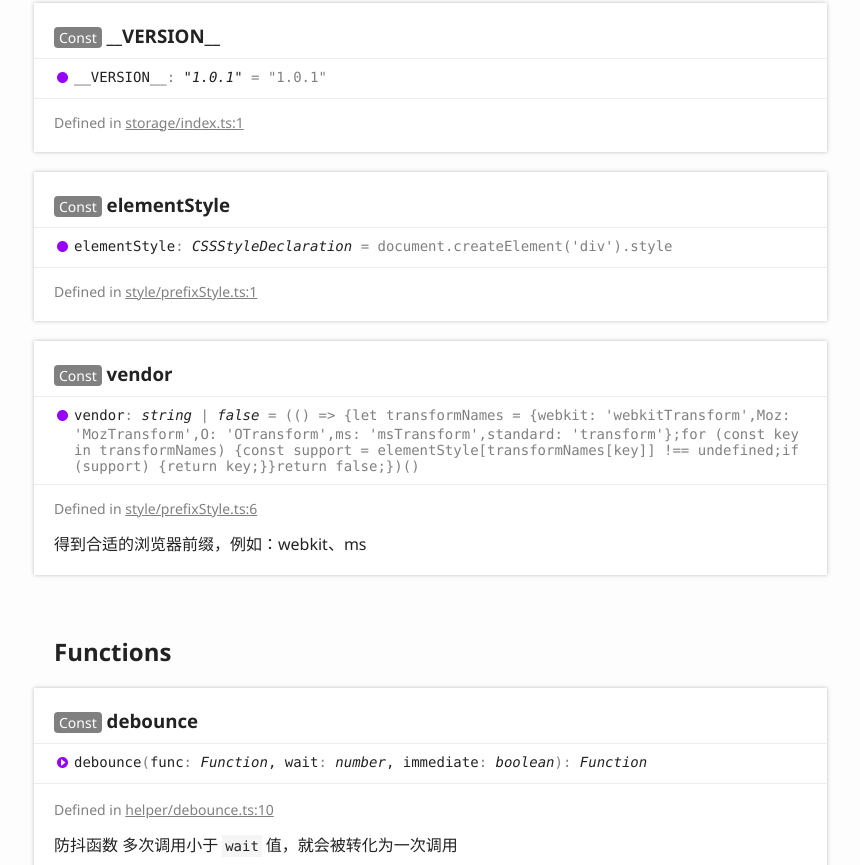
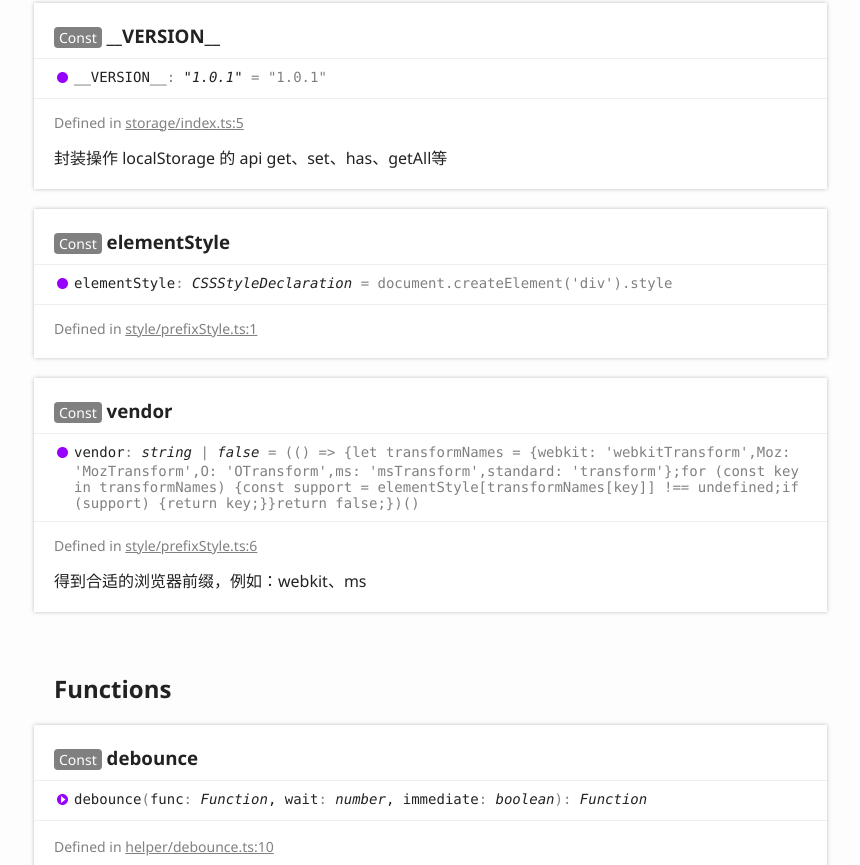
Before and after one commit to bjw1234/jevon-utils, a website: page docs/globals.html in a window 1280 px wide. Shown: the part 855-1720 px from the top of the page, without its empty margins (6-866 px from the left). Drawn offline with Linux system fonts and the light colour scheme.

Commit message:
内容调整修改

```diff
--- a/docs/globals.html
+++ b/docs/globals.html
@@ -89,7 +89,7 @@
 								<li class="tsd-kind-function"><a href="globals.html#deepclone" class="tsd-kind-icon">deep<wbr>Clone</a></li>
 								<li class="tsd-kind-function"><a href="globals.html#downloadhelper" class="tsd-kind-icon">down<wbr>Load<wbr>Helper</a></li>
 								<li class="tsd-kind-function"><a href="globals.html#frontenddownloadcsv" class="tsd-kind-icon">front<wbr>End<wbr>Download<wbr>Csv</a></li>
-								<li class="tsd-kind-function"><a href="globals.html#gen_text_img" class="tsd-kind-icon">gen_<wbr>text_<wbr>img</a></li>
+								<li class="tsd-kind-function"><a href="globals.html#genrandomheader" class="tsd-kind-icon">gen<wbr>Random<wbr>Header</a></li>
 								<li class="tsd-kind-function"><a href="globals.html#generateuuid" class="tsd-kind-icon">generateUUID</a></li>
 								<li class="tsd-kind-function"><a href="globals.html#getcookie" class="tsd-kind-icon">get<wbr>Cookie</a></li>
 								<li class="tsd-kind-function"><a href="globals.html#getparambyname" class="tsd-kind-icon">get<wbr>Param<wbr>ByName</a></li>
@@ -118,9 +118,15 @@
 					<div class="tsd-signature tsd-kind-icon">__VERSION__<span class="tsd-signature-symbol">:</span> <span class="tsd-signature-type">"1.0.1"</span><span class="tsd-signature-symbol"> = &quot;1.0.1&quot;</span></div>
 					<aside class="tsd-sources">
 						<ul>
-							<li>Defined in <a href="https://github.com/bjw1234/jevon-utils/blob/9295e90/src/storage/index.ts#L1">storage/index.ts:1</a></li>
+							<li>Defined in <a href="https://github.com/bjw1234/jevon-utils/blob/b6f1078/src/storage/index.ts#L5">storage/index.ts:5</a></li>
 						</ul>
 					</aside>
+					<div class="tsd-comment tsd-typography">
+						<div class="lead">
+							<p>封装操作 localStorage 的 api
+							get、set、has、getAll等</p>
+						</div>
+					</div>
 				</section>
 				<section class="tsd-panel tsd-member tsd-kind-variable">
 					<a name="elementstyle" class="tsd-anchor"></a>
@@ -128,7 +134,7 @@
 					<div class="tsd-signature tsd-kind-icon">element<wbr>Style<span class="tsd-signature-symbol">:</span> <span class="tsd-signature-type">CSSStyleDeclaration</span><span class="tsd-signature-symbol"> = document.createElement(&#x27;div&#x27;).style</span></div>
 					<aside class="tsd-sources">
 						<ul>
-							<li>Defined in <a href="https://github.com/bjw1234/jevon-utils/blob/9295e90/src/style/prefixStyle.ts#L1">style/prefixStyle.ts:1</a></li>
+							<li>Defined in <a href="https://github.com/bjw1234/jevon-utils/blob/b6f1078/src/style/prefixStyle.ts#L1">style/prefixStyle.ts:1</a></li>
 						</ul>
 					</aside>
 				</section>
@@ -138,7 +144,7 @@
 					<div class="tsd-signature tsd-kind-icon">vendor<span class="tsd-signature-symbol">:</span> <span class="tsd-signature-type">string</span><span class="tsd-signature-symbol"> | </span><span class="tsd-signature-type">false</span><span class="tsd-signature-symbol"> = (() &#x3D;&gt; {let transformNames &#x3D; {webkit: &#x27;webkitTransform&#x27;,Moz: &#x27;MozTransform&#x27;,O: &#x27;OTransform&#x27;,ms: &#x27;msTransform&#x27;,standard: &#x27;transform&#x27;};for (const key in transformNames) {const support &#x3D; elementStyle[transformNames[key]] !&#x3D;&#x3D; undefined;if (support) {return key;}}return false;})()</span></div>
 					<aside class="tsd-sources">
 						<ul>
-							<li>Defined in <a href="https://github.com/bjw1234/jevon-utils/blob/9295e90/src/style/prefixStyle.ts#L6">style/prefixStyle.ts:6</a></li>
+							<li>Defined in <a href="https://github.com/bjw1234/jevon-utils/blob/b6f1078/src/style/prefixStyle.ts#L6">style/prefixStyle.ts:6</a></li>
 						</ul>
 					</aside>
 					<div class="tsd-comment tsd-typography">
@@ -160,7 +166,7 @@
 						<li class="tsd-description">
 							<aside class="tsd-sources">
 								<ul>
-									<li>Defined in <a href="https://github.com/bjw1234/jevon-utils/blob/9295e90/src/helper/debounce.ts#L10">helper/debounce.ts:10</a></li>
+									<li>Defined in <a href="https://github.com/bjw1234/jevon-utils/blob/b6f1078/src/helper/debounce.ts#L10">helper/debounce.ts:10</a></li>
 								</ul>
 							</aside>
 							<div class="tsd-comment tsd-typography">
@@ -211,7 +217,7 @@
 						<li class="tsd-description">
 							<aside class="tsd-sources">
 								<ul>
-									<li>Defined in <a href="https://github.com/bjw1234/jevon-utils/blob/9295e90/src/base/deepClone.ts#L7">base/deepClone.ts:7</a></li>
+									<li>Defined in <a href="https://github.com/bjw1234/jevon-utils/blob/b6f1078/src/base/deepClone.ts#L7">base/deepClone.ts:7</a></li>
 								</ul>
 							</aside>
 							<div class="tsd-comment tsd-typography">
@@ -242,7 +248,7 @@
 						<li class="tsd-description">
 							<aside class="tsd-sources">
 								<ul>
-									<li>Defined in <a href="https://github.com/bjw1234/jevon-utils/blob/9295e90/src/helper/frontEndDownloadCsv.ts#L31">helper/frontEndDownloadCsv.ts:31</a></li>
+									<li>Defined in <a href="https://github.com/bjw1234/jevon-utils/blob/b6f1078/src/helper/frontEndDownloadCsv.ts#L31">helper/frontEndDownloadCsv.ts:31</a></li>
 								</ul>
 							</aside>
 							<div class="tsd-comment tsd-typography">
@@ -275,7 +281,7 @@
 						<li class="tsd-description">
 							<aside class="tsd-sources">
 								<ul>
-									<li>Defined in <a href="https://github.com/bjw1234/jevon-utils/blob/9295e90/src/helper/frontEndDownloadCsv.ts#L14">helper/frontEndDownloadCsv.ts:14</a></li>
+									<li>Defined in <a href="https://github.com/bjw1234/jevon-utils/blob/b6f1078/src/helper/frontEndDownloadCsv.ts#L14">helper/frontEndDownloadCsv.ts:14</a></li>
 								</ul>
 							</aside>
 							<div class="tsd-comment tsd-typography">
@@ -312,16 +318,16 @@ frontEndDownloadCsv(header, content);</code></pre>
 					</ul>
 				</section>
 				<section class="tsd-panel tsd-member tsd-kind-function">
-					<a name="gen_text_img" class="tsd-anchor"></a>
-					<h3><span class="tsd-flag ts-flagConst">Const</span> gen_<wbr>text_<wbr>img</h3>
+					<a name="genrandomheader" class="tsd-anchor"></a>
+					<h3><span class="tsd-flag ts-flagConst">Const</span> gen<wbr>Random<wbr>Header</h3>
 					<ul class="tsd-signatures tsd-kind-function">
-						<li class="tsd-signature tsd-kind-icon">gen_<wbr>text_<wbr>img<span class="tsd-signature-symbol">(</span>size<span class="tsd-signature-symbol">: </span><span class="tsd-signature-type">any</span>, s<span class="tsd-signature-symbol">: </span><span class="tsd-signature-type">string</span><span class="tsd-signature-symbol">)</span><span class="tsd-signature-symbol">: </span><span class="tsd-signature-type">string</span></li>
+						<li class="tsd-signature tsd-kind-icon">gen<wbr>Random<wbr>Header<span class="tsd-signature-symbol">(</span>size<span class="tsd-signature-symbol">: </span><span class="tsd-signature-type">any</span>, s<span class="tsd-signature-symbol">: </span><span class="tsd-signature-type">string</span><span class="tsd-signature-symbol">)</span><span class="tsd-signature-symbol">: </span><span class="tsd-signature-type">string</span></li>
 					</ul>
 					<ul class="tsd-descriptions">
 						<li class="tsd-description">
 							<aside class="tsd-sources">
 								<ul>
-									<li>Defined in <a href="https://github.com/bjw1234/jevon-utils/blob/9295e90/src/helper/genRandomHeader.ts#L7">helper/genRandomHeader.ts:7</a></li>
+									<li>Defined in <a href="https://github.com/bjw1234/jevon-utils/blob/b6f1078/src/helper/genRandomHeader.ts#L7">helper/genRandomHeader.ts:7</a></li>
 								</ul>
 							</aside>
 							<div class="tsd-comment tsd-typography">
@@ -335,7 +341,7 @@ frontEndDownloadCsv(header, content);</code></pre>
 									<h5>size: <span class="tsd-signature-type">any</span></h5>
 									<div class="tsd-comment tsd-typography">
 										<div class="lead">
-											<p>生成头像大小</p>
+											<p>生成头像大小，例如：[90, 90]</p>
 										</div>
 									</div>
 								</li>
@@ -362,7 +368,7 @@ frontEndDownloadCsv(header, content);</code></pre>
 						<li class="tsd-description">
 							<aside class="tsd-sources">
 								<ul>
-									<li>Defined in <a href="https://github.com/bjw1234/jevon-utils/blob/9295e90/src/helper/generateUUID.ts#L4">helper/generateUUID.ts:4</a></li>
+									<li>Defined in <a href="https://github.com/bjw1234/jevon-utils/blob/b6f1078/src/helper/generateUUID.ts#L4">helper/generateUUID.ts:4</a></li>
 								</ul>
 							</aside>
 							<div class="tsd-comment tsd-typography">
@@ -384,7 +390,7 @@ frontEndDownloadCsv(header, content);</code></pre>
 						<li class="tsd-description">
 							<aside class="tsd-sources">
 								<ul>
-									<li>Defined in <a href="https://github.com/bjw1234/jevon-utils/blob/9295e90/src/helper/getCookie.ts#L5">helper/getCookie.ts:5</a></li>
+									<li>Defined in <a href="https://github.com/bjw1234/jevon-utils/blob/b6f1078/src/helper/getCookie.ts#L5">helper/getCookie.ts:5</a></li>
 								</ul>
 							</aside>
 							<div class="tsd-comment tsd-typography">
@@ -417,7 +423,7 @@ frontEndDownloadCsv(header, content);</code></pre>
 						<li class="tsd-description">
 							<aside class="tsd-sources">
 								<ul>
-									<li>Defined in <a href="https://github.com/bjw1234/jevon-utils/blob/9295e90/src/url/getParamByName.ts#L12">url/getParamByName.ts:12</a></li>
+									<li>Defined in <a href="https://github.com/bjw1234/jevon-utils/blob/b6f1078/src/url/getParamByName.ts#L12">url/getParamByName.ts:12</a></li>
 								</ul>
 							</aside>
 							<div class="tsd-comment tsd-typography">
@@ -462,7 +468,7 @@ getParamByName(<span class="hljs-string">'c'</span>) =&gt; <span class="hljs-str
 						<li class="tsd-description">
 							<aside class="tsd-sources">
 								<ul>
-									<li>Defined in <a href="https://github.com/bjw1234/jevon-utils/blob/9295e90/src/style/prefixStyle.ts#L41">style/prefixStyle.ts:41</a></li>
+									<li>Defined in <a href="https://github.com/bjw1234/jevon-utils/blob/b6f1078/src/style/prefixStyle.ts#L41">style/prefixStyle.ts:41</a></li>
 								</ul>
 							</aside>
 							<div class="tsd-comment tsd-typography">
@@ -502,7 +508,7 @@ getParamByName(<span class="hljs-string">'c'</span>) =&gt; <span class="hljs-str
 						<li class="tsd-description">
 							<aside class="tsd-sources">
 								<ul>
-									<li>Defined in <a href="https://github.com/bjw1234/jevon-utils/blob/9295e90/src/helper/readablizeBytes.ts#L6">helper/readablizeBytes.ts:6</a></li>
+									<li>Defined in <a href="https://github.com/bjw1234/jevon-utils/blob/b6f1078/src/helper/readablizeBytes.ts#L6">helper/readablizeBytes.ts:6</a></li>
 								</ul>
 							</aside>
 							<div class="tsd-comment tsd-typography">
@@ -536,7 +542,7 @@ getParamByName(<span class="hljs-string">'c'</span>) =&gt; <span class="hljs-str
 						<li class="tsd-description">
 							<aside class="tsd-sources">
 								<ul>
-									<li>Defined in <a href="https://github.com/bjw1234/jevon-utils/blob/9295e90/src/helper/scrollToTop.ts#L4">helper/scrollToTop.ts:4</a></li>
+									<li>Defined in <a href="https://github.com/bjw1234/jevon-utils/blob/b6f1078/src/helper/scrollToTop.ts#L4">helper/scrollToTop.ts:4</a></li>
 								</ul>
 							</aside>
 							<div class="tsd-comment tsd-typography">
@@ -564,7 +570,7 @@ getParamByName(<span class="hljs-string">'c'</span>) =&gt; <span class="hljs-str
 						<li class="tsd-description">
 							<aside class="tsd-sources">
 								<ul>
-									<li>Defined in <a href="https://github.com/bjw1234/jevon-utils/blob/9295e90/src/helper/sliceExecData.ts#L19">helper/sliceExecData.ts:19</a></li>
+									<li>Defined in <a href="https://github.com/bjw1234/jevon-utils/blob/b6f1078/src/helper/sliceExecData.ts#L19">helper/sliceExecData.ts:19</a></li>
 								</ul>
 							</aside>
 							<div class="tsd-comment tsd-typography">
@@ -630,7 +636,7 @@ getParamByName(<span class="hljs-string">'c'</span>) =&gt; <span class="hljs-str
 						<li class="tsd-description">
 							<aside class="tsd-sources">
 								<ul>
-									<li>Defined in <a href="https://github.com/bjw1234/jevon-utils/blob/9295e90/src/helper/throttle.ts#L9">helper/throttle.ts:9</a></li>
+									<li>Defined in <a href="https://github.com/bjw1234/jevon-utils/blob/b6f1078/src/helper/throttle.ts#L9">helper/throttle.ts:9</a></li>
 								</ul>
 							</aside>
 							<div class="tsd-comment tsd-typography">
@@ -679,7 +685,7 @@ getParamByName(<span class="hljs-string">'c'</span>) =&gt; <span class="hljs-str
 					<div class="tsd-signature tsd-kind-icon">api<span class="tsd-signature-symbol">:</span> <span class="tsd-signature-type">object</span></div>
 					<aside class="tsd-sources">
 						<ul>
-							<li>Defined in <a href="https://github.com/bjw1234/jevon-utils/blob/9295e90/src/storage/index.ts#L16">storage/index.ts:16</a></li>
+							<li>Defined in <a href="https://github.com/bjw1234/jevon-utils/blob/b6f1078/src/storage/index.ts#L16">storage/index.ts:16</a></li>
 						</ul>
 					</aside>
 					<section class="tsd-panel tsd-member tsd-kind-function tsd-parent-kind-object-literal">
@@ -692,7 +698,7 @@ getParamByName(<span class="hljs-string">'c'</span>) =&gt; <span class="hljs-str
 							<li class="tsd-description">
 								<aside class="tsd-sources">
 									<ul>
-										<li>Defined in <a href="https://github.com/bjw1234/jevon-utils/blob/9295e90/src/storage/index.ts#L84">storage/index.ts:84</a></li>
+										<li>Defined in <a href="https://github.com/bjw1234/jevon-utils/blob/b6f1078/src/storage/index.ts#L84">storage/index.ts:84</a></li>
 									</ul>
 								</aside>
 								<h4 class="tsd-parameters-title">Parameters</h4>
@@ -715,7 +721,7 @@ getParamByName(<span class="hljs-string">'c'</span>) =&gt; <span class="hljs-str
 							<li class="tsd-description">
 								<aside class="tsd-sources">
 									<ul>
-										<li>Defined in <a href="https://github.com/bjw1234/jevon-utils/blob/9295e90/src/storage/index.ts#L61">storage/index.ts:61</a></li>
+										<li>Defined in <a href="https://github.com/bjw1234/jevon-utils/blob/b6f1078/src/storage/index.ts#L61">storage/index.ts:61</a></li>
 									</ul>
 								</aside>
 								<h4 class="tsd-parameters-title">Parameters</h4>
@@ -738,7 +744,7 @@ getParamByName(<span class="hljs-string">'c'</span>) =&gt; <span class="hljs-str
 							<li class="tsd-description">
 								<aside class="tsd-sources">
 									<ul>
-										<li>Defined in <a href="https://github.com/bjw1234/jevon-utils/blob/9295e90/src/storage/index.ts#L27">storage/index.ts:27</a></li>
+										<li>Defined in <a href="https://github.com/bjw1234/jevon-utils/blob/b6f1078/src/storage/index.ts#L27">storage/index.ts:27</a></li>
 									</ul>
 								</aside>
 								<h4 class="tsd-parameters-title">Parameters</h4>
@@ -764,7 +770,7 @@ getParamByName(<span class="hljs-string">'c'</span>) =&gt; <span class="hljs-str
 							<li class="tsd-description">
 								<aside class="tsd-sources">
 									<ul>
-										<li>Defined in <a href="https://github.com/bjw1234/jevon-utils/blob/9295e90/src/storage/index.ts#L37">storage/index.ts:37</a></li>
+										<li>Defined in <a href="https://github.com/bjw1234/jevon-utils/blob/b6f1078/src/storage/index.ts#L37">storage/index.ts:37</a></li>
 									</ul>
 								</aside>
 								<h4 class="tsd-returns-title">Returns <span class="tsd-signature-symbol">{}</span></h4>
@@ -783,7 +789,7 @@ getParamByName(<span class="hljs-string">'c'</span>) =&gt; <span class="hljs-str
 							<li class="tsd-description">
 								<aside class="tsd-sources">
 									<ul>
-										<li>Defined in <a href="https://github.com/bjw1234/jevon-utils/blob/9295e90/src/storage/index.ts#L71">storage/index.ts:71</a></li>
+										<li>Defined in <a href="https://github.com/bjw1234/jevon-utils/blob/b6f1078/src/storage/index.ts#L71">storage/index.ts:71</a></li>
 									</ul>
 								</aside>
 								<h4 class="tsd-parameters-title">Parameters</h4>
@@ -806,7 +812,7 @@ getParamByName(<span class="hljs-string">'c'</span>) =&gt; <span class="hljs-str
 							<li class="tsd-description">
 								<aside class="tsd-sources">
 									<ul>
-										<li>Defined in <a href="https://github.com/bjw1234/jevon-utils/blob/9295e90/src/storage/index.ts#L49">storage/index.ts:49</a></li>
+										<li>Defined in <a href="https://github.com/bjw1234/jevon-utils/blob/b6f1078/src/storage/index.ts#L49">storage/index.ts:49</a></li>
 									</ul>
 								</aside>
 								<h4 class="tsd-parameters-title">Parameters</h4>
@@ -829,7 +835,7 @@ getParamByName(<span class="hljs-string">'c'</span>) =&gt; <span class="hljs-str
 							<li class="tsd-description">
 								<aside class="tsd-sources">
 									<ul>
-										<li>Defined in <a href="https://github.com/bjw1234/jevon-utils/blob/9295e90/src/storage/index.ts#L55">storage/index.ts:55</a></li>
+										<li>Defined in <a href="https://github.com/bjw1234/jevon-utils/blob/b6f1078/src/storage/index.ts#L55">storage/index.ts:55</a></li>
 									</ul>
 								</aside>
 								<h4 class="tsd-returns-title">Returns <span class="tsd-signature-type">boolean</span></h4>
@@ -846,7 +852,7 @@ getParamByName(<span class="hljs-string">'c'</span>) =&gt; <span class="hljs-str
 							<li class="tsd-description">
 								<aside class="tsd-sources">
 									<ul>
-										<li>Defined in <a href="https://github.com/bjw1234/jevon-utils/blob/9295e90/src/storage/index.ts#L77">storage/index.ts:77</a></li>
+										<li>Defined in <a href="https://github.com/bjw1234/jevon-utils/blob/b6f1078/src/storage/index.ts#L77">storage/index.ts:77</a></li>
 									</ul>
 								</aside>
 								<h4 class="tsd-parameters-title">Parameters</h4>
@@ -869,7 +875,7 @@ getParamByName(<span class="hljs-string">'c'</span>) =&gt; <span class="hljs-str
 							<li class="tsd-description">
 								<aside class="tsd-sources">
 									<ul>
-										<li>Defined in <a href="https://github.com/bjw1234/jevon-utils/blob/9295e90/src/storage/index.ts#L17">storage/index.ts:17</a></li>
+										<li>Defined in <a href="https://github.com/bjw1234/jevon-utils/blob/b6f1078/src/storage/index.ts#L17">storage/index.ts:17</a></li>
 									</ul>
 								</aside>
 								<h4 class="tsd-parameters-title">Parameters</h4>
@@ -892,22 +898,16 @@ getParamByName(<span class="hljs-string">'c'</span>) =&gt; <span class="hljs-str
 					<div class="tsd-signature tsd-kind-icon">store<span class="tsd-signature-symbol">:</span> <span class="tsd-signature-type">object</span></div>
 					<aside class="tsd-sources">
 						<ul>
-							<li>Defined in <a href="https://github.com/bjw1234/jevon-utils/blob/9295e90/src/storage/index.ts#L7">storage/index.ts:7</a></li>
+							<li>Defined in <a href="https://github.com/bjw1234/jevon-utils/blob/b6f1078/src/storage/index.ts#L7">storage/index.ts:7</a></li>
 						</ul>
 					</aside>
-					<div class="tsd-comment tsd-typography">
-						<div class="lead">
-							<p>操作 localStorage 的 api
-							get、set、has、getAll等</p>
-						</div>
-					</div>
 					<section class="tsd-panel tsd-member tsd-kind-variable tsd-parent-kind-object-literal">
 						<a name="store.storage" class="tsd-anchor"></a>
 						<h3>storage</h3>
 						<div class="tsd-signature tsd-kind-icon">storage<span class="tsd-signature-symbol">:</span> <span class="tsd-signature-type">Storage</span><span class="tsd-signature-symbol"> = window.localStorage</span></div>
 						<aside class="tsd-sources">
 							<ul>
-								<li>Defined in <a href="https://github.com/bjw1234/jevon-utils/blob/9295e90/src/storage/index.ts#L9">storage/index.ts:9</a></li>
+								<li>Defined in <a href="https://github.com/bjw1234/jevon-utils/blob/b6f1078/src/storage/index.ts#L9">storage/index.ts:9</a></li>
 							</ul>
 						</aside>
 					</section>
@@ -917,7 +917,7 @@ getParamByName(<span class="hljs-string">'c'</span>) =&gt; <span class="hljs-str
 						<div class="tsd-signature tsd-kind-icon">version<span class="tsd-signature-symbol">:</span> <span class="tsd-signature-type">string</span><span class="tsd-signature-symbol"> = __VERSION__</span></div>
 						<aside class="tsd-sources">
 							<ul>
-								<li>Defined in <a href="https://github.com/bjw1234/jevon-utils/blob/9295e90/src/storage/index.ts#L8">storage/index.ts:8</a></li>
+								<li>Defined in <a href="https://github.com/bjw1234/jevon-utils/blob/b6f1078/src/storage/index.ts#L8">storage/index.ts:8</a></li>
 							</ul>
 						</aside>
 					</section>
@@ -927,7 +927,7 @@ getParamByName(<span class="hljs-string">'c'</span>) =&gt; <span class="hljs-str
 						<div class="tsd-signature tsd-kind-icon">session<span class="tsd-signature-symbol">:</span> <span class="tsd-signature-type">object</span></div>
 						<aside class="tsd-sources">
 							<ul>
-								<li>Defined in <a href="https://github.com/bjw1234/jevon-utils/blob/9295e90/src/storage/index.ts#L10">storage/index.ts:10</a></li>
+								<li>Defined in <a href="https://github.com/bjw1234/jevon-utils/blob/b6f1078/src/storage/index.ts#L10">storage/index.ts:10</a></li>
 							</ul>
 						</aside>
 						<section class="tsd-panel tsd-member tsd-kind-variable tsd-parent-kind-object-literal">
@@ -936,7 +936,7 @@ getParamByName(<span class="hljs-string">'c'</span>) =&gt; <span class="hljs-str
 							<div class="tsd-signature tsd-kind-icon">storage<span class="tsd-signature-symbol">:</span> <span class="tsd-signature-type">Storage</span><span class="tsd-signature-symbol"> = window.sessionStorage</span></div>
 							<aside class="tsd-sources">
 								<ul>
-									<li>Defined in <a href="https://github.com/bjw1234/jevon-utils/blob/9295e90/src/storage/index.ts#L11">storage/index.ts:11</a></li>
+									<li>Defined in <a href="https://github.com/bjw1234/jevon-utils/blob/b6f1078/src/storage/index.ts#L11">storage/index.ts:11</a></li>
 								</ul>
 							</aside>
 						</section>
@@ -982,7 +982,7 @@ getParamByName(<span class="hljs-string">'c'</span>) =&gt; <span class="hljs-str
 						<a href="globals.html#frontenddownloadcsv" class="tsd-kind-icon">front<wbr>End<wbr>Download<wbr>Csv</a>
 					</li>
 					<li class=" tsd-kind-function">
-						<a href="globals.html#gen_text_img" class="tsd-kind-icon">gen_<wbr>text_<wbr>img</a>
+						<a href="globals.html#genrandomheader" class="tsd-kind-icon">gen<wbr>Random<wbr>Header</a>
 					</li>
 					<li class=" tsd-kind-function">
 						<a href="globals.html#generateuuid" class="tsd-kind-icon">generateUUID</a>
--- a/package.json
+++ b/package.json
@@ -1,6 +1,6 @@
 {
   "name": "jevon-utils",
-  "version": "1.0.1",
+  "version": "1.1.1",
   "description": "日常总结，JS工具库",
   "main": "dist/jevon-utils-cjs.js",
   "scripts": {
--- a/src/helper/genRandomHeader.ts
+++ b/src/helper/genRandomHeader.ts
@@ -1,10 +1,10 @@
 /**
  * 生成随机头像
  *
- * @param size 生成头像大小
+ * @param size 生成头像大小，例如：[90, 90]
  * @param s 头像中的字符
  */
-export const gen_text_img = (size, s: string): string => {
+export const genRandomHeader = (size, s: string): string => {
   if (s.length > 1) {
     s = s.slice(-1); // 字符串默认取最后一个字符
   }
```
Also changed, not shown: docs/index.html (+8 -2 lines), docs/interfaces/icallbackfunc.html (+2 -2 lines), docs/interfaces/iexecfunc.html (+2 -2 lines), src/storage/index.ts (+4 -4 lines), docs/assets/js/search.js, readme.md.
